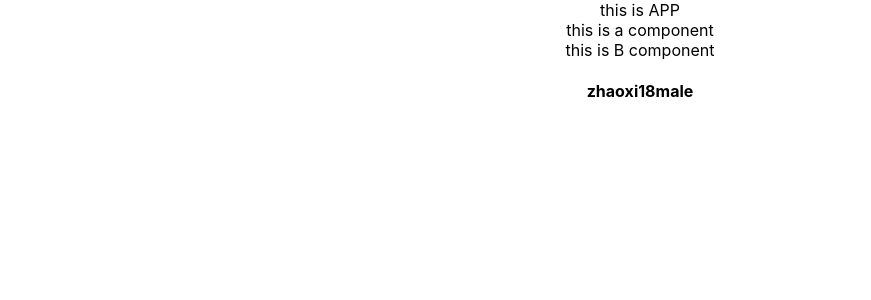
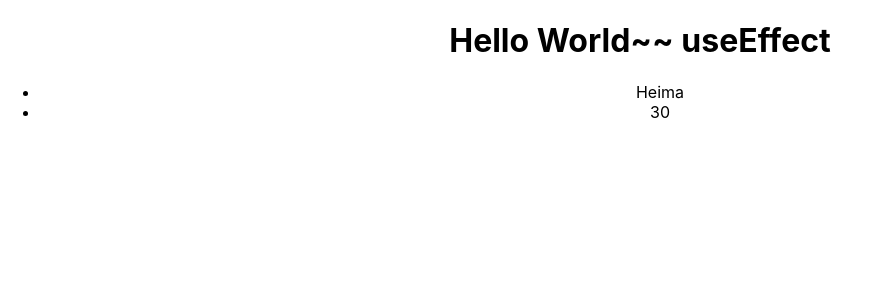
Before and after one commit to gaofeng222/reactsysapp, a React (Create React App) app: page / in a window 1280 px wide. Shown: the top 300 px of the page, without its empty margins (0-871 px from the left). Built offline with nearby package versions, Linux system fonts and the light colour scheme.

Commit message:
add:useEffective基本使用

```diff
--- a/src/App.js
+++ b/src/App.js
@@ -1,42 +1,28 @@
 import "./App.css";
-import { useEffect, useState, createContext, useContext } from "react";
-
-const MsgContext = createContext();
-
-function A() {
-  return (
-    <div>
-      this is a component
-      <B />
-    </div>
-  );
-}
-function B() {
-  const userInfo = useContext(MsgContext);
-  return (
-    <div>
-      this is B component
-      <h4>
-        {userInfo.name}
-        {userInfo.age}
-        {userInfo.sex}
-      </h4>
-    </div>
-  );
-}
+import { useEffect, useState } from "react";
+import { getUserInfo } from "./api";
 
 function App() {
-  const userInfo = {
-    name: "zhaoxi",
-    age: 18,
-    sex: "male",
-  };
+  console.log("aa");
+  const [userInfo, setUserInfo] = useState(null);
+  useEffect(() => {
+    const getUserInfoData = async () => {
+      const res = await getUserInfo();
+      console.log(res);
+      setUserInfo(res);
+    };
+    getUserInfoData();
+    return () => {
+      console.log("cc");
+    };
+  });
   return (
     <div className="App">
-      <MsgContext.Provider value={userInfo}>
-        this is APP
-        <A />
-      </MsgContext.Provider>
+      <h1>Hello World~~ useEffect</h1>
+      <ul>
+        <li>{userInfo?.name}</li>
+        <li>{userInfo?.age}</li>
+      </ul>
     </div>
   );
 }
--- /dev/null
+++ b/src/api/index.js
@@ -0,0 +1,10 @@
+export const getUserInfo = () => {
+  return new Promise((resolve) => {
+    setTimeout(() => {
+      resolve({
+        name: "Heima",
+        age: 30,
+      });
+    }, 3000);
+  });
+};
```
